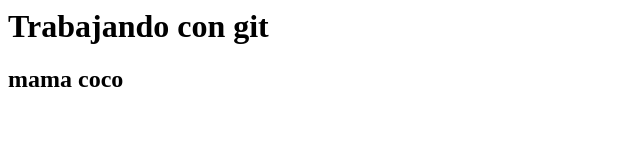
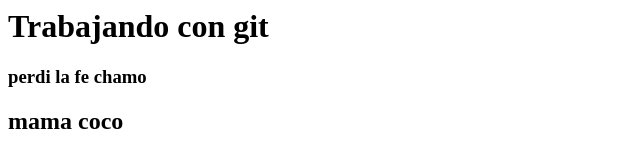
Before and after one commit to andresfp97/dir-clase-c4, a plain HTML site: page index.html in a window 1280 px wide. Shown: the whole page, without its empty margins (0-640 px from the left). Drawn offline with Linux system fonts and the light colour scheme.

Commit message:
comentario en el h3

```diff
--- a/index.html
+++ b/index.html
@@ -2,7 +2,8 @@
 	<head>
 	</head>
 	<h1> Trabajando con git <h1>
-		<h2>mama coco</h2>
+			<h3>perdi la fe chamo</h3>
+			<h2>mama coco</h2>
 	<body>
 	</body>
 </html>
```
